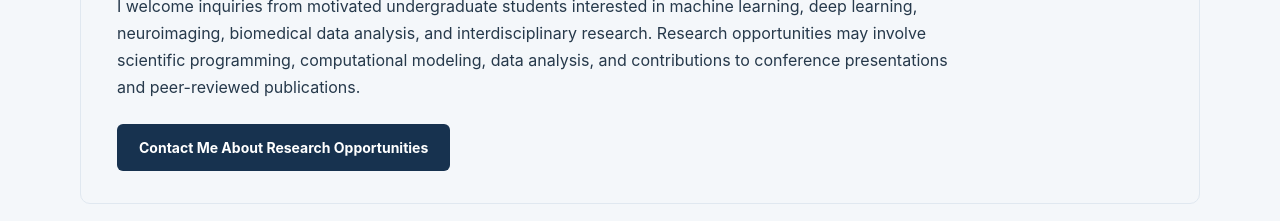
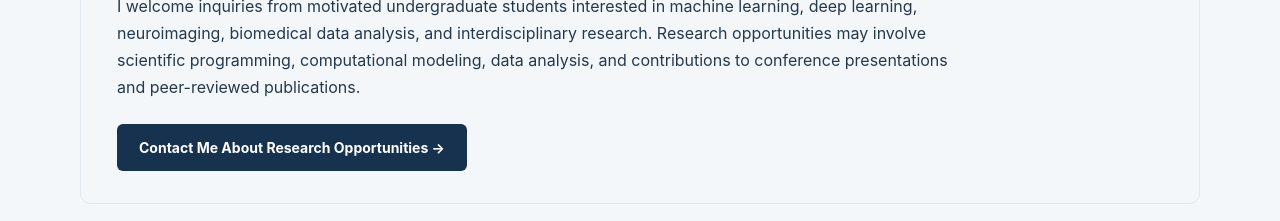
Before and after one commit to JalilAddeh/jaliladdeh.github.io, a plain HTML site: page index.html in a window 1280 px wide. Shown: the part 7020-7241 px from the top of the page. Drawn offline with Linux system fonts and the light colour scheme.

Commit message:
Update index.html

```diff
--- a/index.html
+++ b/index.html
@@ -23,7 +23,6 @@ content="Abdoljalil Addeh, PhD — Assistant Professor of Data Science at Mount
 }
 
 * { box-sizing: border-box; }
-
 html { scroll-behavior: smooth; }
 
 body {
@@ -950,9 +949,6 @@ footer a { color: white; }
 
 <!-- RESEARCH TEAM -->
 
-
-
-
 <section id="team" class="section-alt">
   <div class="container">
 
@@ -1235,15 +1231,19 @@ footer a { color: white; }
         presentations and peer-reviewed publications.
       </p>
 
-      <a href="mailto:jaddeh@mtroyal.ca"
+      <!-- Opens Gmail with recipient and subject -->
+
+      <a href="https://mail.google.com/mail/?view=cm&amp;fs=1&amp;to=jaddeh%40mtroyal.ca&amp;su=Research%20Opportunity%20Inquiry"
+         target="_blank"
+         rel="noopener noreferrer"
          class="btn btn-primary">
-        Contact Me About Research Opportunities
+        Contact Me About Research Opportunities &rarr;
       </a>
+
     </div>
 
   </div>
 </section>
-
 
 <!-- PUBLICATIONS -->
 
```
